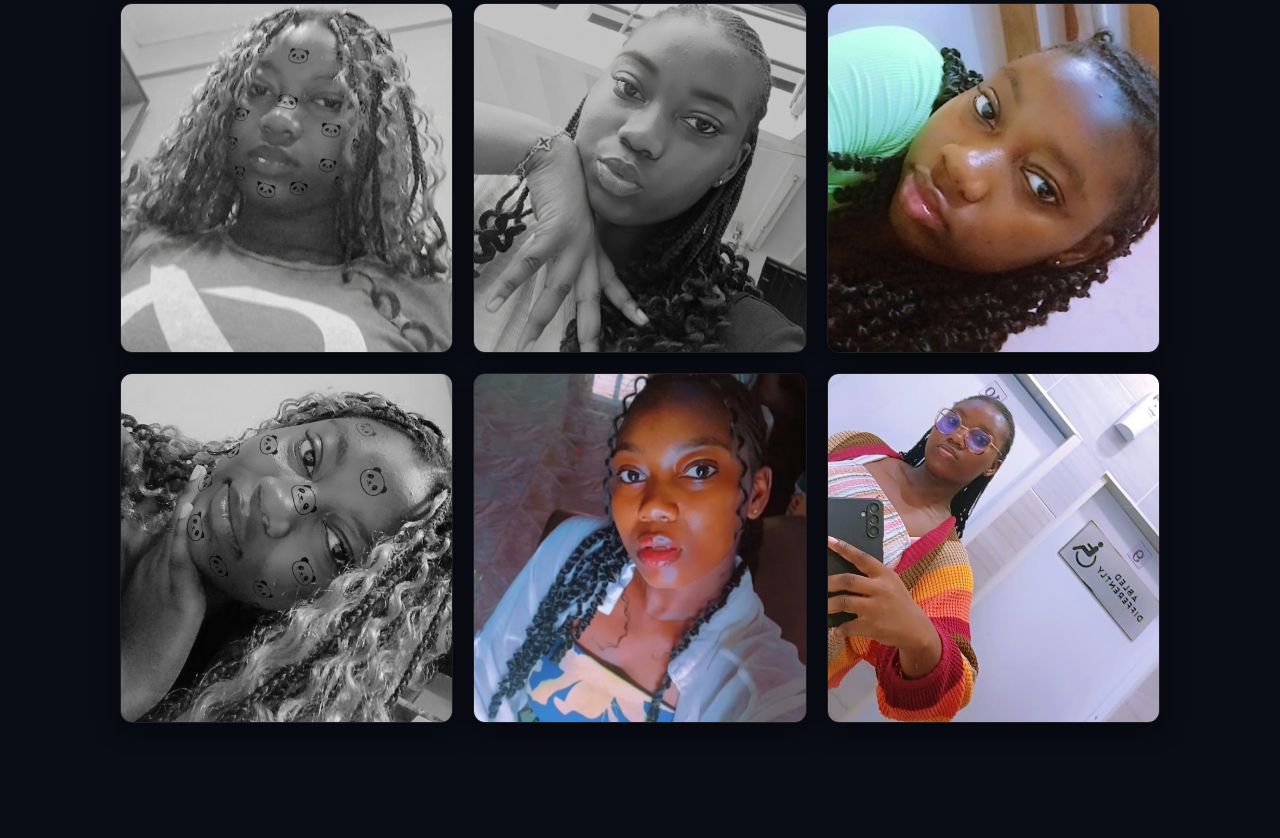
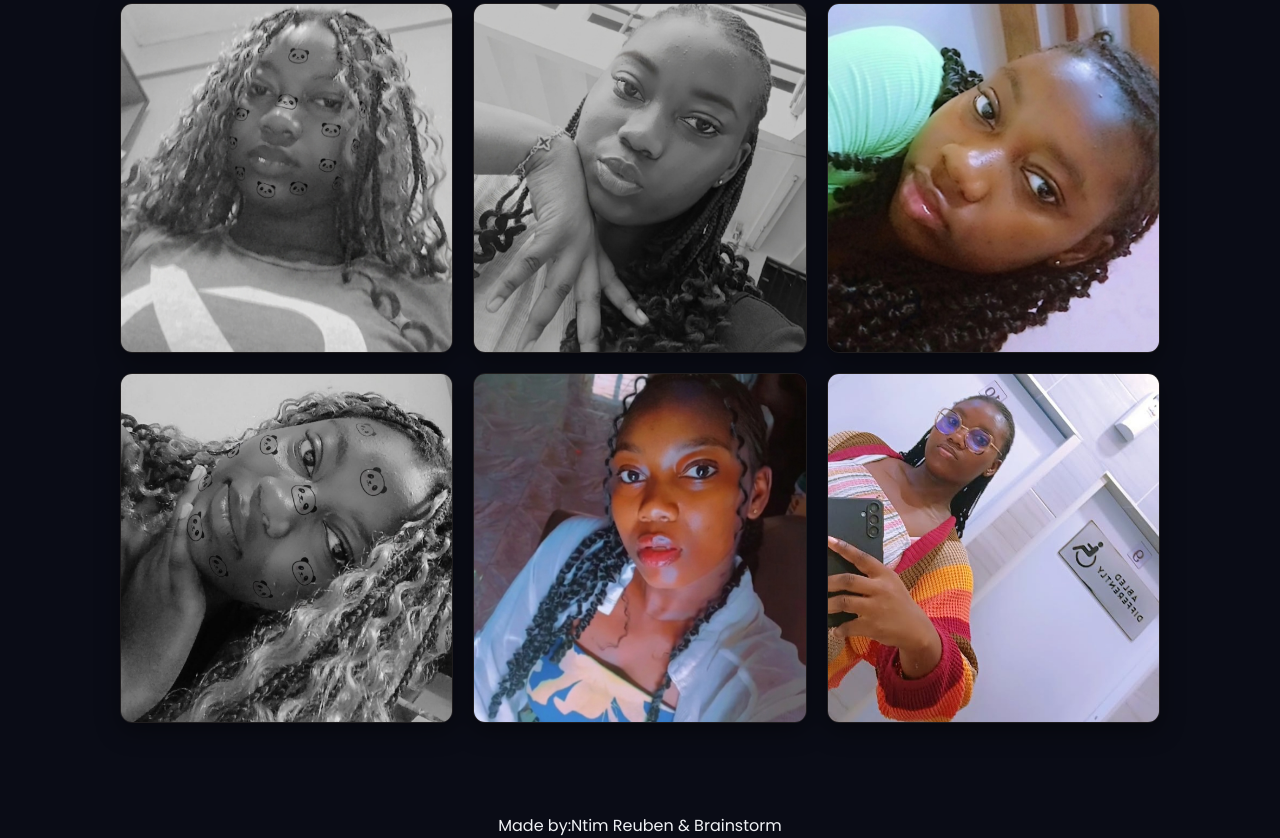
Before and after one commit to timreubb-gif/sandra-birthday-website, a plain HTML site: page index.html in a window 1280 px wide. Shown: the part 1813-2651 px from the top of the page. Before the commit the page ends 2626 px from the top, so only its background shows below. Drawn offline with nearby package versions, Linux system fonts and the light colour scheme; a web font is replaced by a local one.

Commit message:
Update index.html

```diff
--- a/index.html
+++ b/index.html
@@ -131,5 +131,6 @@
         <img src="Images/six.jpg" alt="A beautiful picture" />
       </div>
     </section>
+    <footer><p>Made by:<span class="boom">Ntim Reuben & Brainstorm</span></p></footer>
   </body>
 </html>
```
